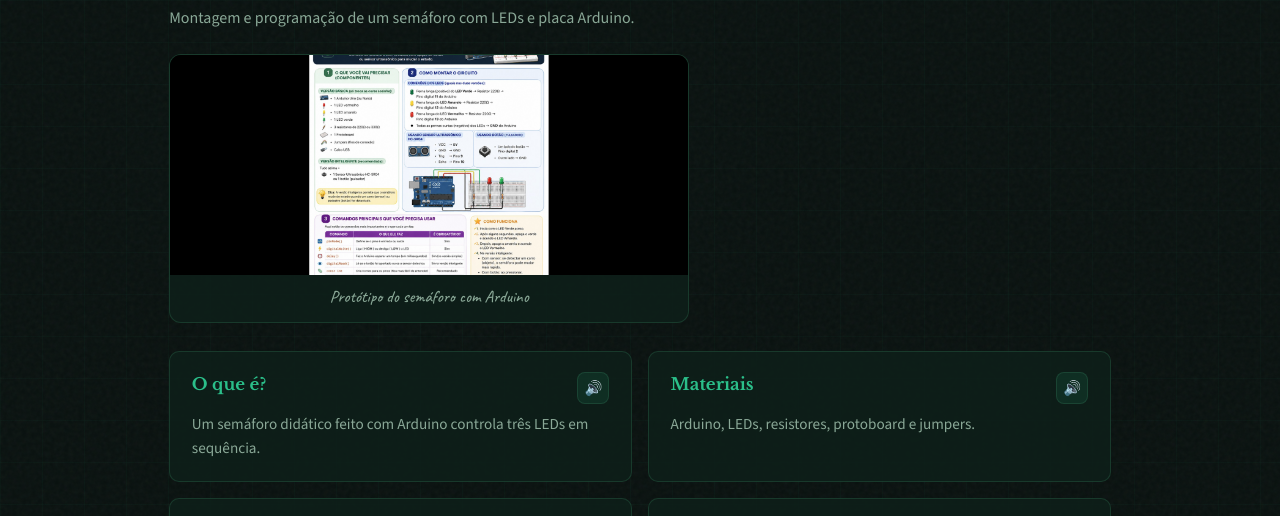
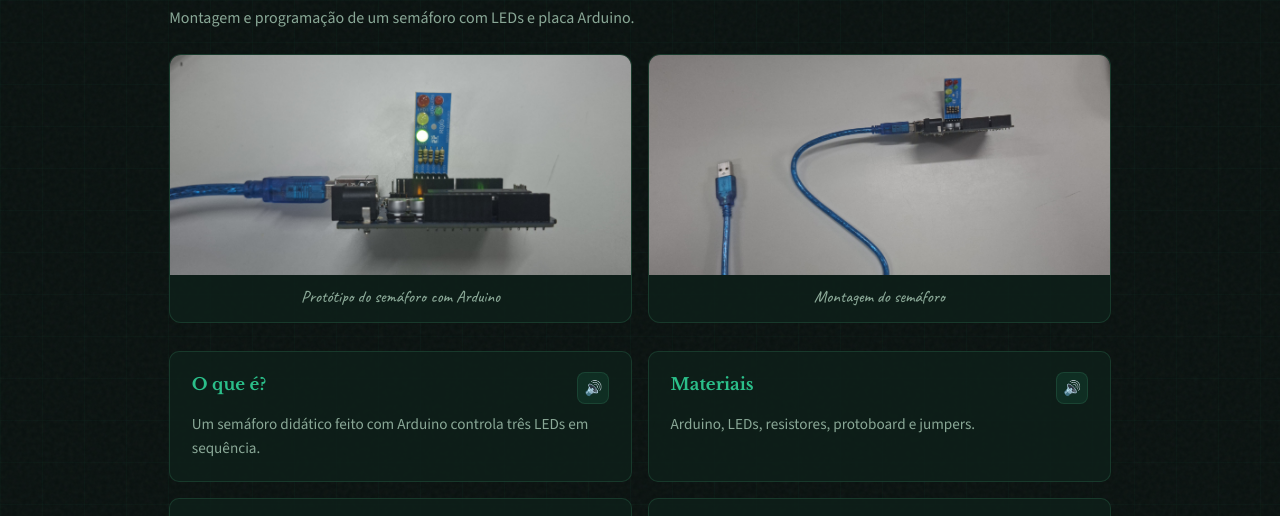
Before and after one commit to Im-Unhappy/Trabalho-de-fisica-2-B, a plain HTML site: page index.html in a window 1280 px wide. Both pictures are taken after a click on the link "Semáforo". Shown: the part 210-726 px from the top of the page. Drawn offline with nearby package versions, Linux system fonts and the light colour scheme.

Commit message:
Add files via upload

```diff
--- a/index.html
+++ b/index.html
@@ -359,10 +359,14 @@ void setColor(int r, int g, int b) {
       <p class="sec-code">módulo 06</p>
       <h1>Semáforo com Arduino</h1>
       <p class="content-lead">Montagem e programação de um semáforo com LEDs e placa Arduino.</p>
-      <div class="img-slots img-slots-1">
+            <div class="img-slots">
         <figure class="img-slot">
-          <img id="img-semaforo-1" src="Captura de tela de 2026-08-03 13-41-01.png" alt="Protótipo do semáforo" />
+          <img id="img-semaforo-1" src="semafaro.jpg" alt="Protótipo do semáforo com Arduino" />
           <figcaption class="img-cap">Protótipo do semáforo com Arduino</figcaption>
+        </figure>
+        <figure class="img-slot">
+          <img id="img-semaforo-2" src="semafaro_2.jpg" alt="Semáforo — segunda foto" />
+          <figcaption class="img-cap">Montagem do semáforo</figcaption>
         </figure>
       </div>
       <div class="info-grid">
```
